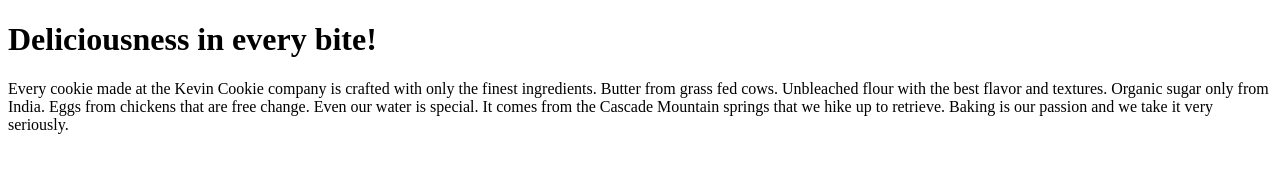
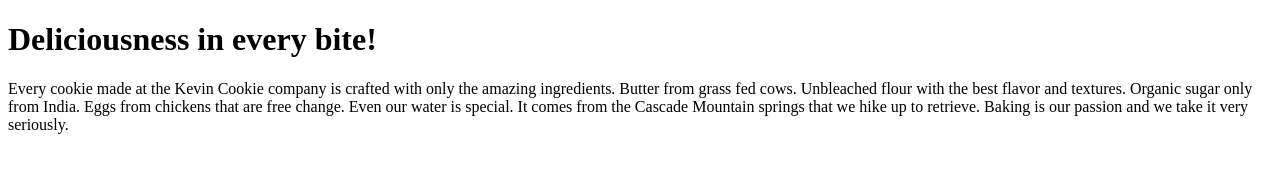
Before and after one commit to rshahzadi/KevinCookieCompany, a plain HTML site: page index.htm in a window 1280 px wide. Drawn offline with Linux system fonts and the light colour scheme.

Commit message:
Update index Text

```diff
--- a/index.htm
+++ b/index.htm
@@ -3,7 +3,7 @@
 <body>
 
 <h1>Deliciousness in every bite!</h1>
-<p>Every cookie made at the Kevin Cookie company is crafted with only the finest ingredients. Butter from grass fed cows. Unbleached flour with the best flavor and textures. Organic sugar only from India. Eggs from chickens that are free change. Even our water is special. It comes from the Cascade Mountain springs that we hike up to retrieve. Baking is our passion and we take it very seriously.</p>
+<p>Every cookie made at the Kevin Cookie company is crafted with only the amazing ingredients. Butter from grass fed cows. Unbleached flour with the best flavor and textures. Organic sugar only from India. Eggs from chickens that are free change. Even our water is special. It comes from the Cascade Mountain springs that we hike up to retrieve. Baking is our passion and we take it very seriously.</p>
 
 </body>
 </html>
```
